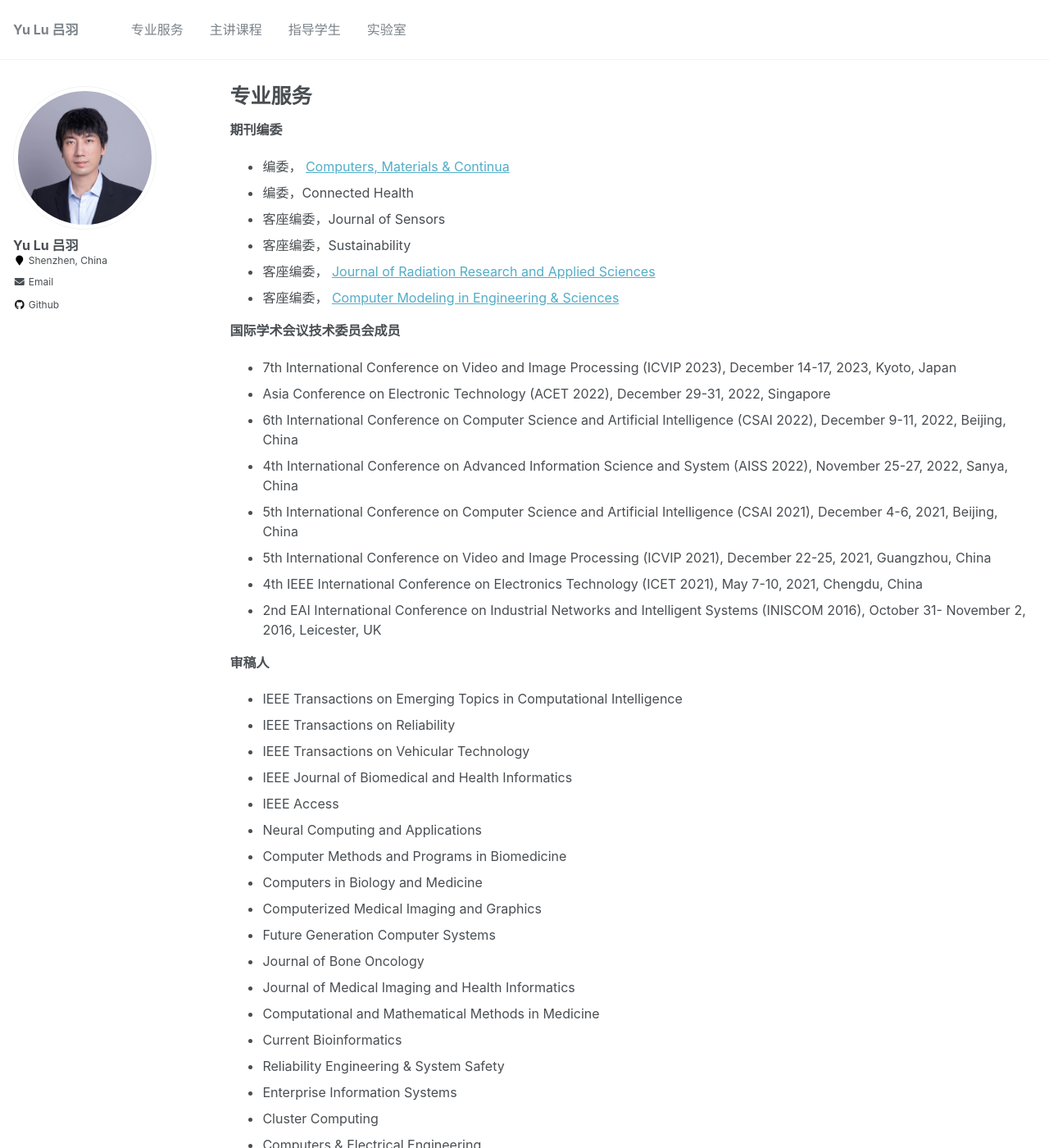
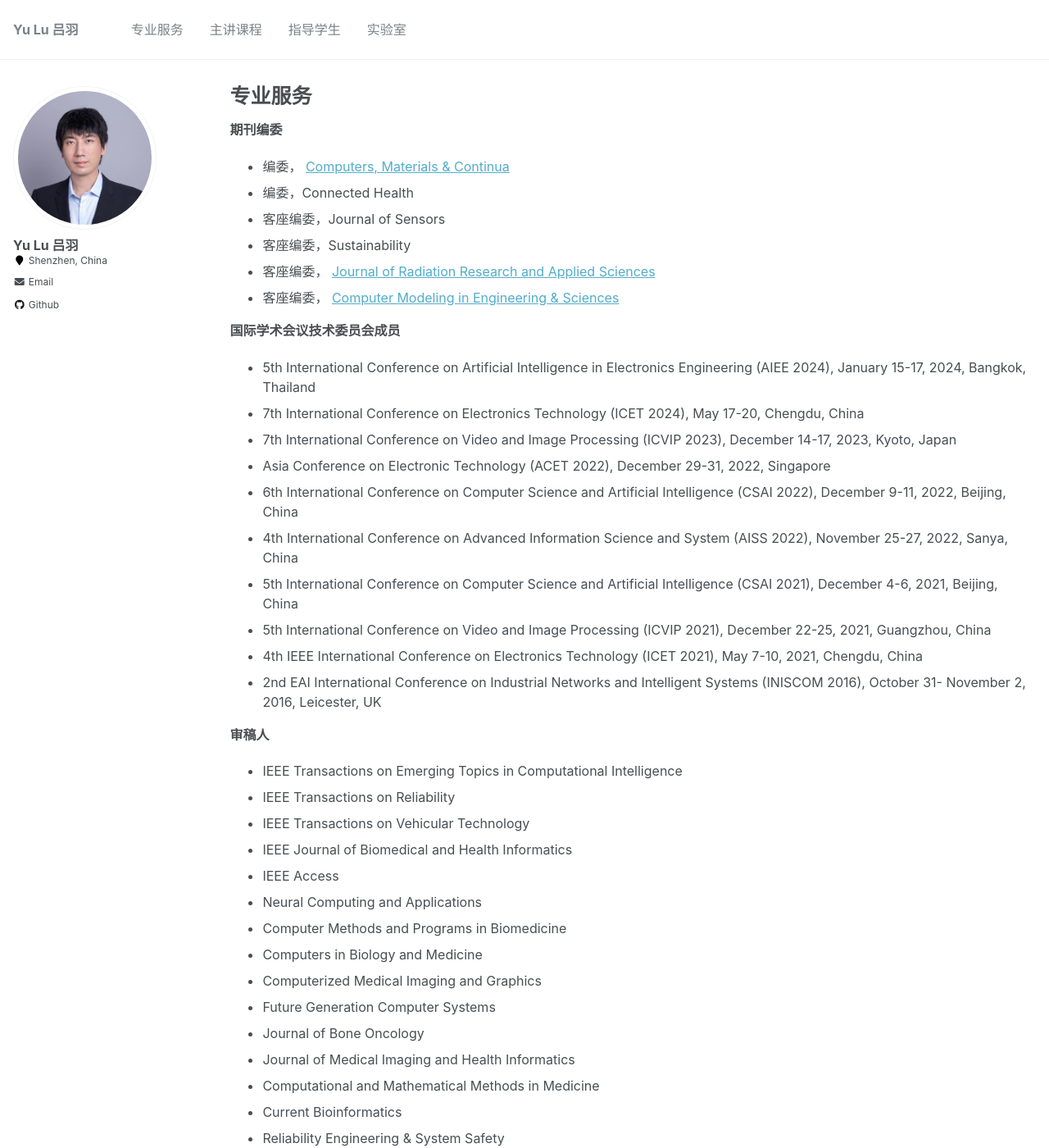
Before and after one commit to YukariUmezawa/lvyu.github.io, a Jekyll site: the page built from _pages/work.md, in a window 1280 px wide and 1400 px high. Shown: the whole window at 82% size. Built offline with Jekyll 4.4.1, drawn with Linux system fonts in a browser that asks for light colours.

Commit message:
Update work.md

```diff
--- a/_pages/work.md
+++ b/_pages/work.md
@@ -16,6 +16,8 @@
 
 **国际学术会议技术委员会成员**
 
+- 5th International Conference on Artificial Intelligence in Electronics Engineering (AIEE 2024), January 15-17, 2024, Bangkok, Thailand
+- 7th International Conference on Electronics Technology (ICET 2024), May 17-20, Chengdu, China
 - 7th International Conference on Video and Image Processing (ICVIP 2023), December 14-17, 2023, Kyoto, Japan
 - Asia Conference on Electronic Technology (ACET 2022), December 29-31, 2022, Singapore
 - 6th International Conference on Computer Science and Artificial Intelligence (CSAI 2022), December 9-11, 2022, Beijing, China
```
Also changed, not shown: other parts of _pages/work.md (+1 -0 lines).
